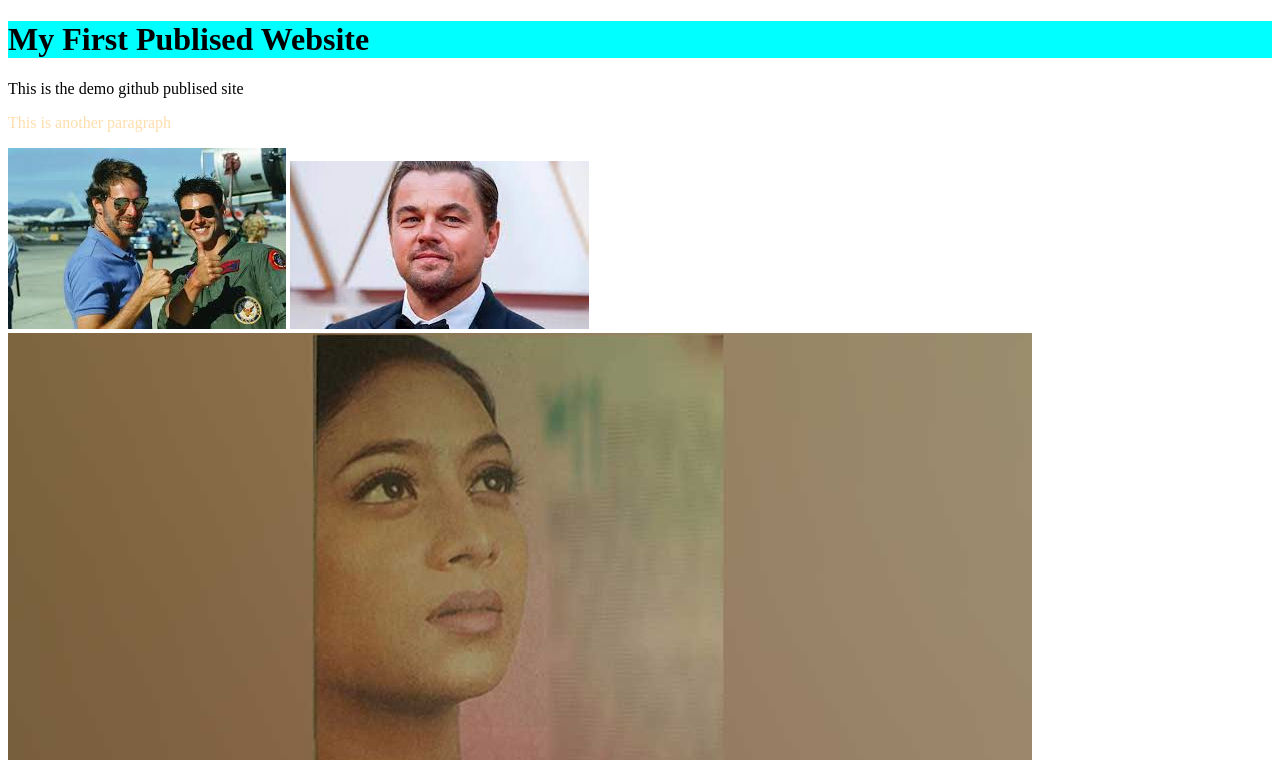
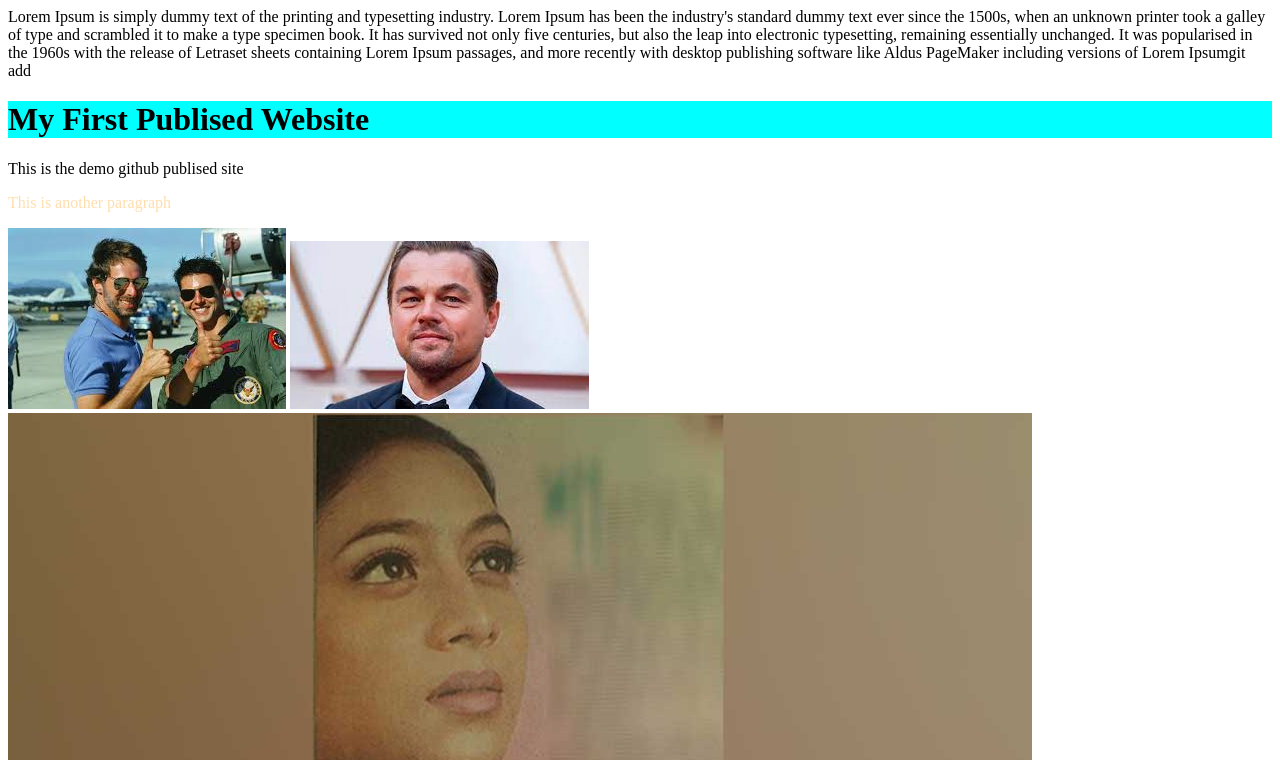
Before and after one commit to mostakshaikh50/my-first-repo, a plain HTML site: page index.html in a window 1280 px wide. Shown: the top 760 px of the page. Drawn offline with Linux system fonts and the light colour scheme.

Commit message:
git commit -m

```diff
--- a/index.html
+++ b/index.html
@@ -8,6 +8,9 @@
     <link rel="stylesheet" href="style.css">
 </head>
 <body>
+    <div>
+        Lorem Ipsum is simply dummy text of the printing and typesetting industry. Lorem Ipsum has been the industry's standard dummy text ever since the 1500s, when an unknown printer took a galley of type and scrambled it to make a type specimen book. It has survived not only five centuries, but also the leap into electronic typesetting, remaining essentially unchanged. It was popularised in the 1960s with the release of Letraset sheets containing Lorem Ipsum passages, and more recently with desktop publishing software like Aldus PageMaker including versions of Lorem Ipsumgit add
+    </div>
     <h1>My First Publised Website</h1>
     <p1>This is the demo github publised site</p1>
     <p>This is another paragraph</p>
```
